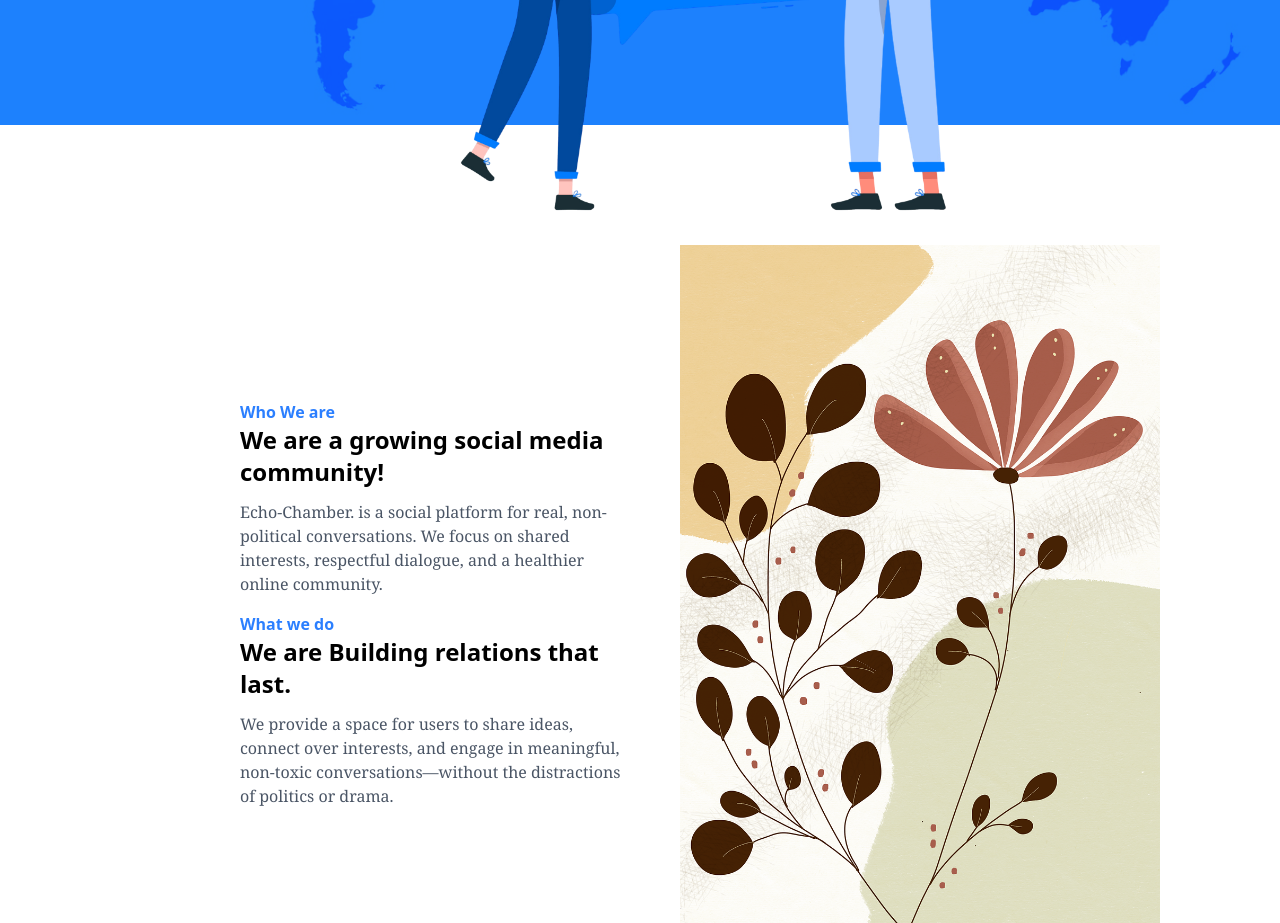
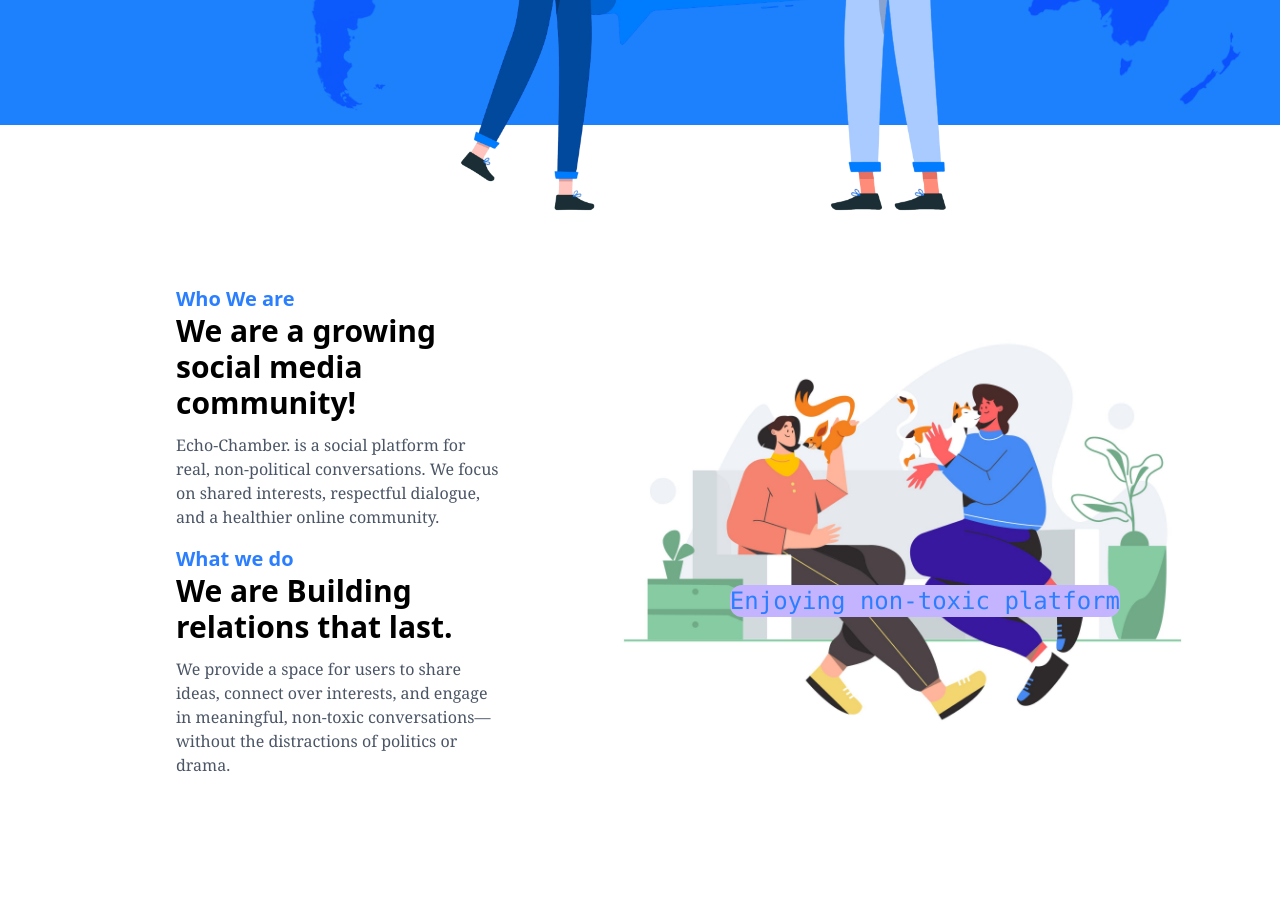
Before and after one commit to morespace-bit/echo-chamber, a React (Vite) app: page / in a window 1280 px wide. Shown: the part 700-1623 px from the top of the page. After the commit the page ends 1477 px from the top, so only its background shows below. Built offline with nearby package versions, Linux system fonts and the light colour scheme; no server answers.

Commit message:
i added the file necessay

```diff
--- a/src/App.jsx
+++ b/src/App.jsx
@@ -4,14 +4,14 @@ import SNavBar from "./components/Social/SNavBar";
 import Feed from "./components/Social/Feed";
 import HomeNav from "./components/Home/HomeNav";
 import Hero from "./components/Home/Hero";
-import WhyJoin from "./components/Home/WhyJoin";
+import Who from "./components/Home/Who";
 
 function App() {
   return (
     <>
       <HomeNav />
       <Hero />
-      <WhyJoin />
+      <Who />
     </>
   );
 }
--- a/src/components/Home/Hero.jsx
+++ b/src/components/Home/Hero.jsx
@@ -1,13 +1,25 @@
+import { motion } from "framer-motion";
+
 function Hero() {
   return (
     <>
       <div className=" relative border-t-[0.2px] border-white bg-blue-600 h-185 flex px-6 bg-[url('/map.jpg')] bg-center bg-blend-overlay bg-cover ">
-        <div className="absolute  bg-blue-600/60 inset-0"></div>
+        <div className="absolute bg-blue-600/60 inset-0"></div>
 
         {/* the text content and discover button  */}
-        <div className="flex absolute bottom-30  flex-col md:px-30 md:bottom-40">
+        <motion.div
+          className="flex absolute bottom-30 flex-col md:px-30 md:bottom-40"
+          initial={{ opacity: 0, x: -50 }}
+          animate={{ opacity: 1, x: 0 }}
+          transition={{ duration: 0.8 }}
+        >
           {/* text and echo-chamber community */}
-          <div className="flex flex-col text-left">
+          <motion.div
+            className="flex flex-col text-left"
+            initial={{ opacity: 0, y: -20 }}
+            animate={{ opacity: 1, y: 0 }}
+            transition={{ delay: 0.3, duration: 0.6 }}
+          >
             <p className="text-4xl text-white font-bold font-sans">
               Echo-Chamber. Community
             </p>
@@ -17,28 +29,51 @@ function Hero() {
             <p className="text-[17px] font-semibold text-white font-sans">
               A non-political place!
             </p>
-          </div>
+          </motion.div>
+
           {/* how many people connected */}
-          <div className="flex mt-8 flex-col text-left">
+          <motion.div
+            className="flex mt-8 flex-col text-left"
+            initial={{ opacity: 0, y: 20 }}
+            animate={{ opacity: 1, y: 0 }}
+            transition={{ delay: 0.6, duration: 0.6 }}
+          >
             <p className="text-3xl text-white font-semibold">10,24,553</p>
             <p className="mt-1 font-semibold text-white">Connected peoples</p>
             <p className="mt-1 font-semibold text-white">Enjoying peace</p>
-          </div>
+          </motion.div>
 
-          <button className="py-3 text-left mt-8 border-1 w-40 px-7 border-white rounded-2xl text-white font-semibold cursor-pointer hover:bg-cyan-500 hover:scale-105 duration-150 ease-in-out">
+          <motion.button
+            className="py-3 text-left mt-8 border-1 w-40 px-7 border-white rounded-2xl text-white font-semibold cursor-pointer hover:bg-cyan-500 hover:scale-105 duration-150 ease-in-out"
+            initial={{ opacity: 0, scale: 0.8 }}
+            animate={{ opacity: 1, scale: 1 }}
+            transition={{ delay: 0.9, duration: 0.4 }}
+          >
             Discover Now
-          </button>
-        </div>
-        <div className="absolute right-40 top-40 hidden md:block ">
+          </motion.button>
+        </motion.div>
+
+        <motion.div
+          className="absolute right-40 top-40 hidden md:block"
+          initial={{ opacity: 0, x: 100 }}
+          animate={{ opacity: 1, x: 0 }}
+          transition={{ delay: 1.1, type: "spring", stiffness: 60 }}
+        >
           <div className="flex">
             <img src="/hello.png" alt=" " className="w-200 " />
-            <p className="absolute text-7xl bottom-110 right-80 font-black text-white translate-10">
+            <motion.p
+              className="absolute text-7xl bottom-110 right-80 font-black text-white translate-10"
+              initial={{ opacity: 0, y: -20 }}
+              animate={{ opacity: 1, y: 0 }}
+              transition={{ delay: 1.3, duration: 0.5 }}
+            >
               Hello!
-            </p>
+            </motion.p>
           </div>
-        </div>
+        </motion.div>
       </div>
     </>
   );
 }
+
 export default Hero;
--- /dev/null
+++ b/src/components/Home/Who.jsx
@@ -0,0 +1,56 @@
+import { motion } from "framer-motion";
+
+export default function Who() {
+  return (
+    <>
+      <div className="bg-white min-h-120 flex flex-col md:flex-row relative z-[-1] gap-2 items-center">
+        <motion.div
+          className="flex flex-col gap-4 md:w-140 md:pl-40"
+          initial={{ opacity: 0, y: 50 }}
+          whileInView={{ opacity: 1, y: 0 }}
+          viewport={{ once: true, amount: 0.3 }}
+          transition={{ duration: 0.8 }}
+        >
+          {/* text for who we are */}
+          <div className="flex px-4  flex-col text-left mt-8 md:mt-40">
+            <p className="font-semibold text-blue-500 md:text-xl">Who We are</p>
+            <p className="font-semibold text-2xl md:text-3xl text-black">
+              We are a growing social media community!
+            </p>
+            <p className="font-serif mt-3 text-gray-600">
+              Echo-Chamber. is a social platform for real, non-political
+              conversations. We focus on shared interests, respectful dialogue,
+              and a healthier online community.
+            </p>
+          </div>
+
+          {/* text for what we do */}
+          <div className="flex px-4  flex-col text-left">
+            <p className="font-semibold text-blue-500 md:text-xl">What we do</p>
+            <p className="font-semibold text-2xl text-black md:text-3xl">
+              We are Building relations that last.
+            </p>
+            <p className="font-serif mt-3 text-gray-600">
+              We provide a space for users to share ideas, connect over
+              interests, and engage in meaningful, non-toxic
+              conversations—without the distractions of politics or drama.
+            </p>
+          </div>
+        </motion.div>
+        {/* the image on the left side of the part */}
+        <motion.div
+          className="mt-30 pr-5 relative ml-5"
+          initial={{ opacity: 0, scale: 0.9 }}
+          whileInView={{ opacity: 1, scale: 1 }}
+          viewport={{ once: true, amount: 0.3 }}
+          transition={{ duration: 0.8, delay: 0.2 }}
+        >
+          <img src="/thewhy.jpg" alt="" className="w-200" />
+        </motion.div>
+        <p className="absolute text-2xl text-blue-500 font-mono bg-violet-300 rounded-xl right-40 bottom-40">
+          Enjoying non-toxic platform
+        </p>
+      </div>
+    </>
+  );
+}
--- a/src/components/Home/WhyJoin.jsx
+++ b/src/components/Home/WhyJoin.jsx
@@ -1,39 +1,7 @@
 export default function WhyJoin() {
   return (
     <>
-      <div className="bg-white min-h-120 flex flex-col md:flex-row relative z-[-1] justify-center items-center">
-        <div className="flex flex-col gap-4 md:w-140">
-          {/* text for who we are */}
-          <div className="flex px-4 md:pl-40 flex-col text-left mt-8 md:mt-40">
-            <p className="font-semibold text-blue-500">Who We are</p>
-            <p className="font-semibold text-2xl text-black">
-              We are a growing social media community!
-            </p>
-            <p className="font-serif mt-3 text-gray-600">
-              Echo-Chamber. is a social platform for real, non-political
-              conversations. We focus on shared interests, respectful dialogue,
-              and a healthier online community.
-            </p>
-          </div>
-
-          {/* text for what we do */}
-
-          <div className="flex  px-4 md:pl-40 flex-col text-left">
-            <p className="font-semibold text-blue-500">What we do</p>
-            <p className="font-semibold text-2xl text-black">
-              We are Building relations that last.
-            </p>
-            <p className="font-serif mt-3 text-gray-600">
-              We provide a space for users to share ideas, connect over
-              interests, and engage in meaningful, non-toxic
-              conversations—without the distractions of politics or drama.
-            </p>
-          </div>
-        </div>
-        <div className="mt-30 px-10">
-          <img src="/flower.png" alt="" className="w-120" />
-        </div>
-      </div>
+      <h1>This is the place which says why join us</h1>
     </>
   );
 }
```
Also changed, not shown: public/thewhy.jpg (added).
